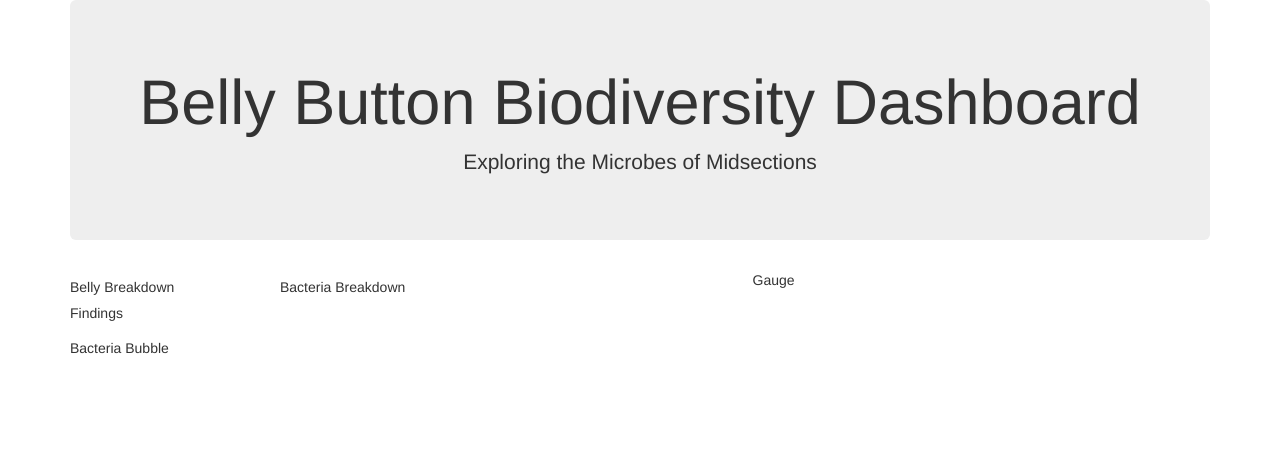
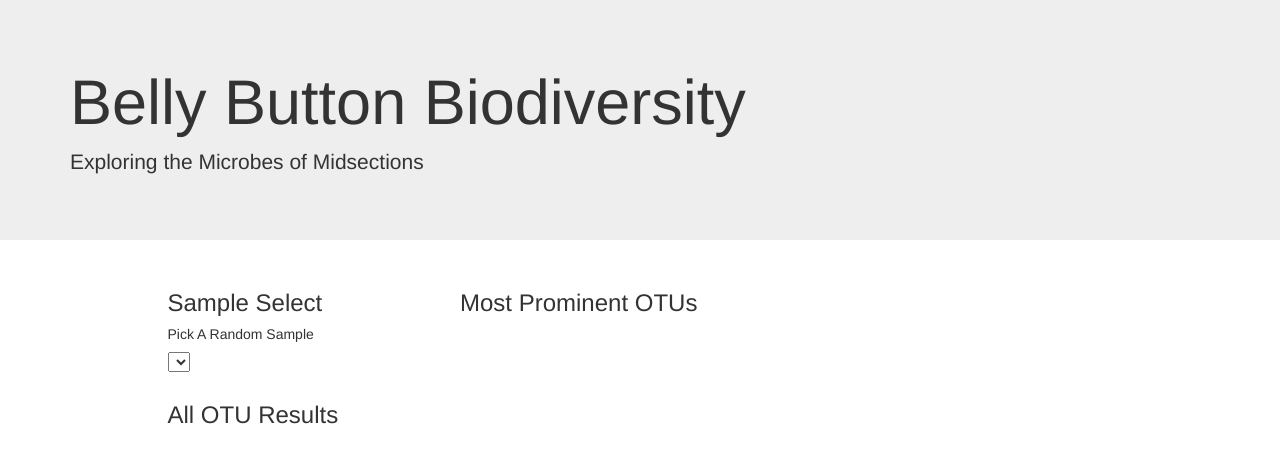
Before and after one commit to tullyvelte/bellyButtonApp, a Flask app: page / in a window 1280 px wide. Shown: the top 463 px of the page. Run offline with Flask 2, Linux system fonts and the light colour scheme; lists and menus that the app fills with data are empty; some libraries are stand-ins or nearby versions.

Commit message:
Second Try

```diff
--- a/app.py
+++ b/app.py
@@ -1,94 +1,94 @@
-# Import dependencies
-from flask import Flask, render_template, jsonify, request, redirect
-from routes import session, Sample, OTU, Samples_meta
+# import necessary libraries
+import numpy as np
+import pandas as pd
 
-#################################################
-# Flask Setup
-#################################################
+from sqlalchemy.ext.automap import automap_base
+from sqlalchemy.orm import Session
+from sqlalchemy import create_engine, func
 
+from flask import (
+    Flask,
+    render_template,
+    jsonify,
+    request,
+    redirect)
+
+# create instance of Flask app
 app = Flask(__name__)
 
-#################################################
-# Routes
-#################################################
+# setup database
+engine = create_engine("sqlite:///db/belly_button_biodiversity.sqlite", echo=False)
 
-# Main route
-@app.route('/')
+Base = automap_base()
+Base.prepare(engine, reflect=True)
+Sample = Base.classes.samples
+OTU = Base.classes.otu
+Metadata = Base.classes.samples_metadata
+
+
+session = Session(engine)
+
+# create route that renders index.html template
+@app.route("/")
 def home():
-    return render_template('index.html')
+    return render_template("index.html")
 
-# Names Route - return list of names
 @app.route('/names')
 def names():
-    sample_names = Sample.__table__.columns.keys()
-    del sample_names[0]
-    return jsonify(sample_names)
+    all_samples = session.query(Sample).statement
+    all_samples_df = pd.read_sql_query(all_samples, session.bind)
+    all_samples_df.set_index('otu_id', inplace=True)
+    return jsonify(list(all_samples_df.columns))
 
-# OTU route - return list of descriptions
 @app.route('/otu')
 def otu():
-    otu_desc = session.query(Sample_otu.lowest_taxonomic_unit_found).all()
+    all_otus = session.query(OTU).statement
+    all_otus_df = pd.read_sql_query(all_otus, session.bind)
+    all_otus_df.set_index('otu_id', inplace=True)
+    return jsonify(list(all_otus_df["lowest_taxonomic_unit_found"]))
 
-    otu_desc_list = []
-
-    for each in otu_query:
-        otu_desc_list.append(each[0])
-    return jsonify(otu_desc_list)
-
-# Sample_meta route - return a dictionary of metadata
 @app.route('/metadata/<sample>')
 def metadata(sample):
-    sample = sample.lstrip('BB_')
+    all_samples_metadata = session.query(Metadata).statement
+    all_samples_metadata_df = pd.read_sql_query(all_samples_metadata, session.bind)
+    sample_num = int(sample.split("_")[1])
+    selected_sample = all_samples_metadata_df.loc[all_samples_metadata_df["SAMPLEID"] == sample_num, :]
+    json_selected_sample = selected_sample.to_json(orient='records')
+    return json_selected_sample
 
-    meta_data = (session
-                .query(Sample_meta)
-                .filter(Sample_meta.SAMPLEID == sample))
-
-    for result in meta_data:
-        metadata_dict = {
-            "AGE": result.AGE,
-            "BBTYPE": result.BBTYPE,
-            "ETHNICITY": result.ETHNICITY,
-            "GENDER": result.GENDER,
-            "LOCATION": result.LOCATION,
-            "SAMPLEID": result.SAMPLEID,
-        }
-
-    return jsonify(metadata_dict)
-
-# Wash Frequency Route - return a value as number
 @app.route('/wfreq/<sample>')
 def wfreq(sample):
-    sample = sample.lstrip('BB_')
+    all_samples_metadata = session.query(Metadata).statement
+    all_samples_metadata_df = pd.read_sql_query(all_samples_metadata, session.bind)
+    sample_num = int(sample.split("_")[1])
+    selected_sample = all_samples_metadata_df.loc[all_samples_metadata_df["SAMPLEID"] == sample_num, :]
+    wfreq = selected_sample["WFREQ"].values[0]
+    return f"{wfreq}"
 
-    wfreq_query = (session
-                  .query(Sample_meta.WFREQ)
-                  .filter(Sample_meta.SAMPLEID == sample).all())
-
-    wfreq_query_results = []
-    for result in results:
-        wfreq_results = {}
-        wfreq_results[sample] = int(result[0])
-        wfreq_query_results.append(wfreq_results)
-
-    return jsonify(wfreq_results)
-
-# OTU ID/Values route - return dictionary of OTU ids and values(DESC order)
 @app.route('/samples/<sample>')
 def samples(sample):
+    all_otus = session.query(OTU).statement
+    all_otus_df = pd.read_sql_query(all_otus, session.bind)
+    all_otus_df.set_index('otu_id', inplace=True)
 
-    sample_query = session.query(Sample.otu_id, getattr(Sample, sample))
+    all_samples = session.query(Sample).statement
+    all_samples_df = pd.read_sql_query(all_samples, session.bind)
+    selected_sample = all_samples_df[sample]
+    otu_ids = all_samples_df['otu_id']
+    selection_df = pd.DataFrame({
+        "otu_ids":otu_ids,
+        "samples":selected_sample
+    })
+    sorted_df = selection_df.sort_values(by=['samples'], ascending=False)
+    sorted_otus = {"otu_ids": list(sorted_df['otu_ids'].values)}
+    sorted_samples = {"sample_values": list(sorted_df['samples'].values)}
+    for i in range(len(sorted_otus["otu_ids"])):
+        sorted_otus["otu_ids"][i] = int(sorted_otus["otu_ids"][i])
+    for i in range(len(sorted_samples["sample_values"])):
+        sorted_samples["sample_values"][i] = int(sorted_samples["sample_values"][i])
+    results = [sorted_otus, sorted_samples, list(all_otus_df["lowest_taxonomic_unit_found"])]
+    return jsonify(results)
 
-    sample_query = sorted(sample_query, key=lambda x: x[1], reverse=True)
-
-    sample_dict = {
-        "OTU_ids": [otu[0] for otu in sample_query],
-        "sample_values": [otu[1] for otu in sample_query]
-    }
-
-    return jsonify(sample_dict)
 
 if __name__ == "__main__":
-    app.jinja_env.auto_reload = True
-    app.config['TEMPLATES_AUTO_RELOAD'] = True
     app.run(debug=True)
--- a/static/js/app.js
+++ b/static/js/app.js
@@ -1,98 +1,109 @@
-function init() {
-    var queryURL = "/names";
-    d3.json(queryURL, function (error, response) {
+function getSampleNames(){
+    var selector = document.getElementById('selDataset');
+    var url = "/names";
+    Plotly.d3.json(url, function(error, response) {
         if (error) return console.warn(error);
-        for (var i = 0; i < response.length; i++) {
-            var select = document.getElementById('dropdown');
-            option = document.createElement('option');
-            option.value = response[i];
-            option.text = response[i];
-            select.appendChild(option);
+        var data = response;
+        data.map(function(sample){
+            var option = document.createElement('option')
+            option.text = sample
+            option.value = sample
+            selector.appendChild(option)
+        });
+    });
+};
+
+getSampleNames();
+
+function optionChanged(sample){
+    updatePie(sample);
+    updateBubble(sample);
+    updateMetadata(sample);
+};
+
+function updatePie(sample) {
+    var sampleURL = `/samples/${sample}`
+    Plotly.d3.json(sampleURL,function(error,response){
+        if (error) return console.log(error);
+        var labels = []
+        var values = []
+        var hovers = []
+        for (i=0; i<10; i++){
+            var label = response[0].otu_ids[i];
+            labels.push(label);
+            var value = response[1].sample_values[i];
+            values.push(value);
+            var hover = response[2][label - 1];
+            hovers.push(hover);
+        };
+        var trace = {
+            values: values,
+            labels: labels,
+            type: "pie",
+            text: hovers,
+            hoverinfo: "label+text+value+percent",
+            textinfo: "percent"
+        };
+        var data = [trace]
+        var layout = {
+            margin: {
+                l: 10,
+                r: 10,
+                b: 10,
+                t: 10,
+                pad: 4
+            }
         }
 
-        pieChart();
-        bubbleChart();
+        Plotly.newPlot("pieChart", data, layout)
     });
-}
+};
 
-function pieChart() {
-    sample = document.getElementById('pie').options[0].value;
-    var url = "/samples/" + sample;
-    Plotly.d3.json(url, function(error, response){
-        if (error) {
-            return console.warn(error);
-        }
-        var layout = {showlegend: false};
-        response.type = 'pie';
-        Plotly.newPlot('pie', [response], layout);
-        Plotly.restyle('pie', 'labels', response.labels)
-        Plotly.restyle('pie', 'values',response.values);
+function updateBubble(sample) {
+    var sampleURL = `/samples/${sample}`
+    Plotly.d3.json(sampleURL, function (error, response){
+        if (error) return console.log(error);
+        var otuIDs = response[0].otu_ids;
+        var sampleValues = response[1].sample_values
+        var otuDescriptions = [];
+        for(i=0; i<otuIDs.length; i++) {
+            otuDescriptions.push(response[2][otuIDs[i] - 1]);
+        };
+        var trace = {
+            x: otuIDs,
+            y: sampleValues,
+            mode: 'markers',
+            type: 'scatter',
+            marker: {
+                size: sampleValues,
+                color: otuIDs,
+                colorscale: 'Rainbow'
+            },
+            text: otuDescriptions,
+        };
+        var data = [trace]
+        Plotly.newPlot("bubbleChart", data)
     });
-}
+};
 
-function bubbleChart() {
-    sample = document.getElementById('bubble').options[0].value;
-    var url = "/samples/" + sample;
-    Plotly.d3.json(url, function(error, response){
-        if (error) {
-            return console.warn(error);
-        }
-        var trace1 = {
-          x: response.labels,
-          y: response.values,
-          mode: 'markers',
-          marker: {
-            size: response.values
-          }
+function updateMetadata(sample){
+    var sampleURL = `/metadata/${sample}`
+    Plotly.d3.json(sampleURL,function(error,response){
+        if (error) return console.log(error);
+        console.log(response);
+        var data = response[0];
+        console.log(data)
+        var metaList = document.getElementById('sampleMetadata');
+        metaList.innerHTML = '';
+        var metaItems = [["Sample","SAMPLEID"],["Ethnicity","ETHNICITY"],["Gender","GENDER"],["Age","AGE"],
+        ["Wash Frequency","WFREQ"],["Button Type","BBTYPE"],["Country","COUNTRY012"],["Dog Owner","DOG"],["Cat Owner","CAT"]];
+        console.log(metaList);
+        for(i=0; i<metaItems.length; i++){
+            var newLi = document.createElement('li');
+            newLi.innerHTML = `${metaItems[i][0]}: ${data[metaItems[i][1]]}`;
+            metaList.appendChild(newLi);
         };
-        var layout = {
-        showlegend: false,
-        xaxis: {
-        showticklabels: false
-        }};
-        Plotly.newPlot('bubble', [trace1], layout);
-        Plotly.restyle('bubble', 'x', [response.labels])
-        Plotly.restyle('bubble', 'y',[response.values]);
     });
-}
+};
 
-function updatePie(sample) {
-    var url = "/samples/" + sample;
-    Plotly.d3.json(url, function(error, response){
-        if (error) {
-            return console.warn(error);
-        }
-        response.type = 'pie';
-        Plotly.restyle('pie', 'labels', [response.labels])
-        Plotly.restyle('pie', 'values', [response.values]);
-    });
-}
-function updateBubble(sample) {
-        var url = "/samples/" + sample;
-    Plotly.d3.json(url, function(error, response){
-        if (error) {
-            return console.warn(error);
-        }
-        Plotly.restyle('bubble', 'x', [response.labels])
-        Plotly.restyle('bubble', 'y',[response.values]);
-    });
-}
-
-function updatePanel(sample) {
-    var obj = document.getElementById('meta');
-    var queryURL = "/metadata/" + sample;
-    d3.json(queryURL, function (error, response) {
-        if (error) return console.warn(error);
-        Object.keys(response).forEach(function(key) {
-        obj.innerText +=  "" + key + ' : ' + response[key] + "\n";
-        })
-    });
-}
-function optionChanged() {
-    var sample = document.getElementById('dropdown').value
-    updatePie(sample);
-    updateBubble(sample);
-    updatePanel(sample);
-}
-
-init();
+optionChanged("BB_940");
--- a/templates/index.html
+++ b/templates/index.html
@@ -5,44 +5,65 @@
   <meta name="viewport" content="width=device-width, initial-scale=1.0">
   <meta http-equiv="X-UA-Compatible" content="ie=edge">
   <link rel="stylesheet" href="https://maxcdn.bootstrapcdn.com/bootstrap/3.3.7/css/bootstrap.min.css">
-  <link rel="stylesheet" href="{{ url_for('static', filename='css/style.css') }}">
+  <!-- <link rel="stylesheet" href="{{ url_for('static', filename='css/style.css') }}"> -->
   <title>Belly Button Biodiversity</title>
 </head>
 <body>
+  <div class="jumbotron">
       <div class="container">
-    <div class="jumbotron text-center">
-      <h1>Belly Button Biodiversity Dashboard</h1>
+          <h1>Belly Button Biodiversity</h1>
           <p>Exploring the Microbes of Midsections</p>
       </div>
+  </div>
+  <!-- <div class="card">
+    <h5 class="card-header">Featured</h5>
+    <div class="card-body">
+      <h5 class="card-title">Special title treatment</h5>
+      <p class="card-text">With supporting text below as a natural lead-in to additional content.</p>
+      <a href="#" class="btn btn-primary">Go somewhere</a>
+    </div>
+  </div> -->
+  <div class="container">
       <div class="row">
-      <div class="col-md-2">
-        <h5>Belly Breakdown</h5>
-        <div id="dropdown"></div>
-        <h5>Findings</h5>
-        <div id="meta"></div>
+          <div class="col-md-1"></div>
+          <div class="col-md-3">
+              <div class="card bg-light mb-3">
+                  <h3 class="card-header">Sample Select</h3>
+                    <div class="card-body">
+                      <h5 class="card-title">Pick A Random Sample</h5>
+                      <select id="selDataset" onchange="optionChanged(this.value)"></select>
+                      <ul id="sampleMetadata"></ul>
                     </div>
-      <div class="col-md-10">
-        <div class="col-md-6">
-          <h5>Bacteria Breakdown</h5>
-          <div id="pie"></div>
               </div>
-        <div class="col-md-6">
-          <p>Gauge</p>
+          </div>
+          <div class="col-md-7">
+              <div class="card bg-light mb-3">
+                  <div class="card-header">
+                      <h3 class="card-title">Most Prominent OTUs</h3>
+                  </div>
+                  <div class="card-body">
+                      <div id="pieChart"></div>
+                  </div>
               </div>
           </div>
       </div>
       <div class="row">
-      <div class="col-md-12">
-        <h5>Bacteria Bubble</h5>
-        <div id="bubble"></div>
+          <div class="col-md-1"></div>
+          <div class="col-md-10">
+              <div class="card bg-light mb-3">
+                  <div class="card-header">
+                      <h3 class="card-title">All OTU Results</h3>
+                  </div>
+                  <div class="card-body">
+                      <div id="bubbleChart"></div>
+                  </div>
+              </div>
+
           </div>
       </div>
   </div>
-
-  </div> <!-- container -->
-
   <script src="https://cdn.plot.ly/plotly-latest.min.js"></script>
   <script src="{{ url_for('static', filename='js/app.js') }}"></script>
+</body>
 
-</body>
 </html>
```
Also changed, not shown: 3 other files. Lines whose indentation alone changed are shown as unchanged.
